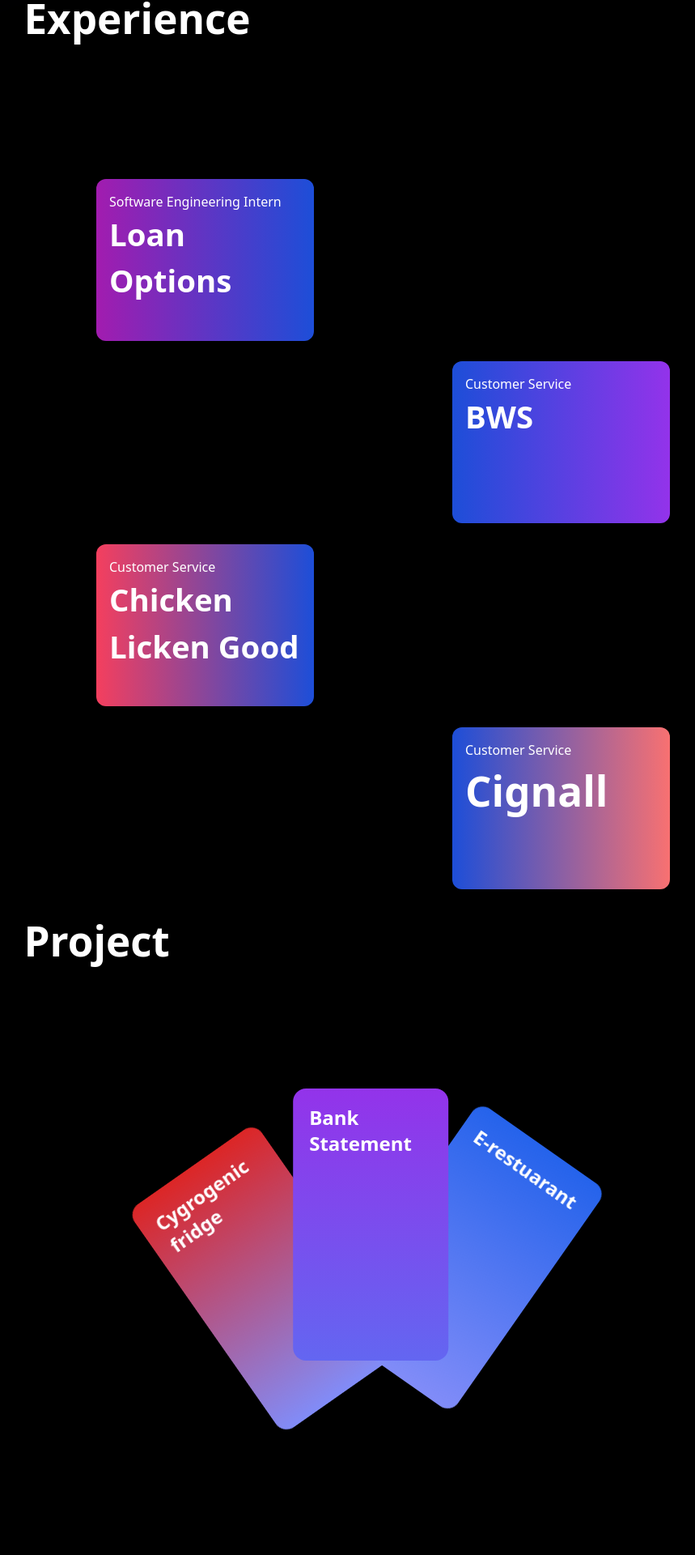
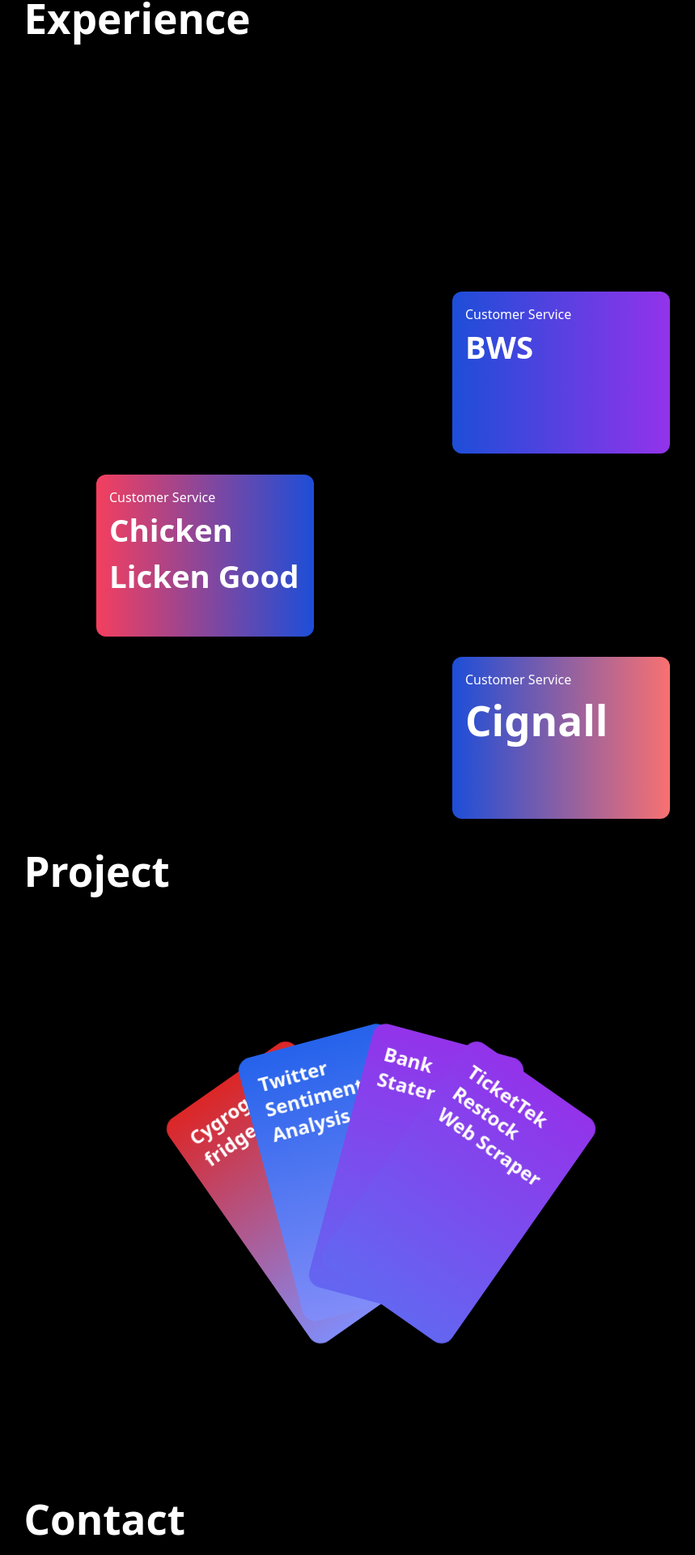
Before and after one commit to AndLin-hub/website, a React (Vite) app: page / in a window 1280 px wide. Shown: the part 976-2896 px from the top of the page at 81% size, without its empty margins (201-1060 px from the left). Built offline with nearby package versions, Linux system fonts and the light colour scheme.

Commit message:
cards fixed

```diff
--- a/src/App.tsx
+++ b/src/App.tsx
@@ -1,6 +1,6 @@
 import './App.css'
 import {useEffect, useState,useRef} from "react"
-import { motion, useInView,useAnimate, AnimatePresence} from"framer-motion"
+import { motion, useInView, AnimatePresence, stagger} from"framer-motion"
 function App() {
   const experienceRef = useRef<HTMLDivElement>(null)
   const projectRef = useRef<HTMLDivElement>(null)
@@ -10,12 +10,6 @@
   const bwsRef =useRef<HTMLDivElement>(null)
   const cigRef = useRef<HTMLDivElement>(null)
   const [selectCard, setSelectCard] = useState<string>()
-  const [card1, card1Animate] = useAnimate()
-  const [card2,card2Animate] = useAnimate()
-  const [card3,card3Animate] = useAnimate()
-  const card1IsInView = useInView(card1)
-  const card2IsInView = useInView(card2)
-  const card3IsInView = useInView(card3)
   const [mousePosition, setMousePosition] = useState({x:0 , y:0})
   const [name, setName] = useState("ANDIE LIN")
   const [project, setProject] = useState("PROJECT")
@@ -75,21 +69,6 @@
     setTimeout(contactChange,2000)
     setTimeout(projectChange,2000)
   },[])
-  useEffect(()=>{
-    if(card1IsInView){
-      card1Animate(card1.current, {rotate:-35, translateX:"-17vw", translateY: '17vh'},{delay: (0.7)})
-    }
-  },[card1IsInView])
-  useEffect(()=>{
-    if(card2IsInView){
-      card2Animate(card2.current,{rotate:35, translateX:"17vw"} , {delay: (0.7)})
-  }
-  },[card2IsInView])
-  useEffect(()=>{
-    if(card3IsInView){
-      card3Animate(card3.current,{translateY:"-2vh", translateX:"-1vw" }, {delay: (0.7)})
-  }
-  },[card3IsInView])
 
   return (
     <>
@@ -178,16 +157,16 @@
       }}
       >
       <motion.div
-        whileHover={{scale:1.2}}
+        data-isOpen={selectCard}
+        whileHover={selectCard == "intern" ? {} : {scale:1.2}}
         whileTap={{scale:0.9}}
-        onClick ={() => {setSelectCard("intern")}}
-        layoutId={"intern"}
+        onClick ={selectCard == "intern" ? () => {setSelectCard(" ")}: () => {setSelectCard("intern")}}
+        exit={{ opacity: 0 }}
         layout
         ref={loanRef}
-        className="bg-gradient-to-l
-        p-4
-        from-blue-700 to-fuchsia-700
-        bordered-xl h-[25vh] w-[21vw] relative left-1/4 rounded-xl mb-[2vw] "
+        className={ selectCard == "intern" ?
+          "bg-gradient-to-l p-4 from-blue-700 to-fuchsia-700 bordered-xl h-[25vh] w-[21vw] relative left-1/4 rounded-xl mb-[2vw]" : "opacity-0"
+        }
         >
           <motion.h5
           className="text-white" >
@@ -199,31 +178,13 @@
           <motion.h2 className="text-white text-[3vw] font-black">
             Options
           </motion.h2>
+        {
+        selectCard == "intern"
+
+
+        }
       </motion.div>
       </motion.div>
-      <AnimatePresence>
-      {
-        selectCard == "intern" &&
-        <motion.div layoutId={selectCard} className="bg-gradient-to-l
-        p-4
-        from-blue-700 to-fuchsia-700
-        bordered-xl h-[50vh] w-[50vw] relative left-3/10 rounded-xl mb-10 z-50">
-          <div className="flex justify-between">
-          <motion.h5
-          className="text-white" >
-            Software Engineering Intern
-          </motion.h5>
-          <motion.button
-          className='w-10 h-10 bg-purple-500  rounded-3xl'
-          onClick={() => setSelectCard('')}>X</motion.button>
-          </div>
-          <motion.h2 className="text-white text-6xl font-black">
-            Loan Options
-          </motion.h2>
-        </motion.div>
-
-      }
-      </AnimatePresence>
       <motion.div
       className="ml-[15rem]"
       style={{
@@ -231,14 +192,15 @@
         transition: "all 0.9s cubic-bezier(0.17, 0.55, 0.55, 1) 0.5s"
       }}>
       <motion.div layoutId={"as"}
+        onClick ={() => {setSelectCard("bws")}}
         ref={bwsRef}
         whileHover={{scale:1.2}}
         whileTap={{scale:0.9}}
-        className="bg-gradient-to-r
+        className={`bg-gradient-to-r
         from-blue-700 to-purple-600
         p-4
         bordered-xl h-[25vh] w-[21vw] relative left-2/4 rounded-xl mb-[2vw]
-        "
+        `}
          >
           <motion.h5 className="text-white">
             Customer Service
@@ -303,38 +265,53 @@
     <div className=' bg-black flex flex-col z10 h-[100vh]' ref={projectRef}>
     <motion.h6 className="text-white relative text-[4vw] font-black left-1/8 mb-40">Project</motion.h6>
     <motion.div>
-    <div
-    ref={card1}
+    <motion.div
+
     className="left-4/10 absolute z-10 origin-bottom-left"
+    style={{originX:0,originY:1}}
     >
-    <motion.div className="h-[42vh] w-[15vw] bg-gradient-to-b from-red-600 to-indigo-400 shadow-md text-white font-black text-2xl left-4/10 absolute z-10 p-5 rounded-2xl"
-    whileHover={{ translateY:-60}}
+    <motion.div className="h-[42vh] w-[15vw] bg-gradient-to-b from-red-600 to-indigo-400 shadow-md text-white font-black text-2xl left-4/10 absolute z-10 p-5 rounded-2xl min-w-[12rem] min-h-[15rem]"
+    whileHover={{y:-60,x:-30}}
     whileTap={{scale:0.9}}
+    whileInView={{originX:0.5, originY:1, rotate:-35, transition:{delay:0.3}}}
     >
       Cygrogenic fridge
     </motion.div>
-    </div>
-    <div ref={card2} className="z-30 left-4/10 absolute origin-bottom-left">
+    </motion.div>
+    <div  className="z-30 left-4/10 absolute origin-bottom-left">
     <motion.div
-    ref={card2}
-    className="h-[42vh] w-[15vw] bg-gradient-to-b from-blue-600 to-indigo-400 text-white font-black text-2xl left-4/10 absolute z-30 p-5 rounded-2xl "
-    whileHover={{ translateY:-60}}
+    className="h-[42vh] w-[15vw] bg-gradient-to-b from-blue-600 to-indigo-400 text-white font-black text-2xl left-4/10 absolute z-30 p-5 rounded-2xl  min-w-[12rem] min-h-[15rem]"
+    whileHover={{ y:-60,x:-30}}
     whileTap={{scale:0.9}}
+    whileInView={{originX:0.5, originY:1, rotate:-15, transition:{delay:0.3}}}
     >
-      E-restuarant
+      Twitter Sentimental Analysis
     </motion.div>
     </div>
-    <div ref={card3} className="z-30 left-4/10 absolute origin-bottom-left">
+    <div className="z-30 left-4/10 absolute origin-bottom-left"
+    >
     <motion.div className="h-[42vh] w-[15vw] bg-gradient-to-b from-purple-600 to-indigo-500 text-white font-black text-2xl left-4/10 absolute z-30 p-5 rounded-2xl
-
+    min-w-[12rem] min-h-[15rem] origin-bottom-left
     "
-    whileHover={{ translateY:-60}}
+    whileHover={{y:-70,x:30}}
     whileTap={{scale:0.9}}
+    whileInView={{originX:0.5,originY:1,rotate:15, transition:{delay:0.3}}}
     >
       Bank Statement
     </motion.div>
     </div>
-
+    <div className="z-30 left-4/10 absolute origin-bottom-left"
+    >
+    <motion.div className="h-[42vh] w-[15vw] bg-gradient-to-b from-purple-600 to-indigo-500 text-white font-black text-2xl left-4/10 absolute z-30 p-5 rounded-2xl
+    min-w-[12rem] min-h-[15rem] origin-bottom-left
+    "
+    whileHover={{ translateY:-60, x: 30}}
+    whileTap={{scale:0.9}}
+    whileInView={{originX:0.5,originY:1,rotate:35, transition:{delay:0.3}}}
+    >
+      TicketTek Restock Web Scraper
+    </motion.div>
+    </div>
     </motion.div>
     </div>
     <div className=' bg-black flex flex-col z10 ' ref={contactRef} >
```
